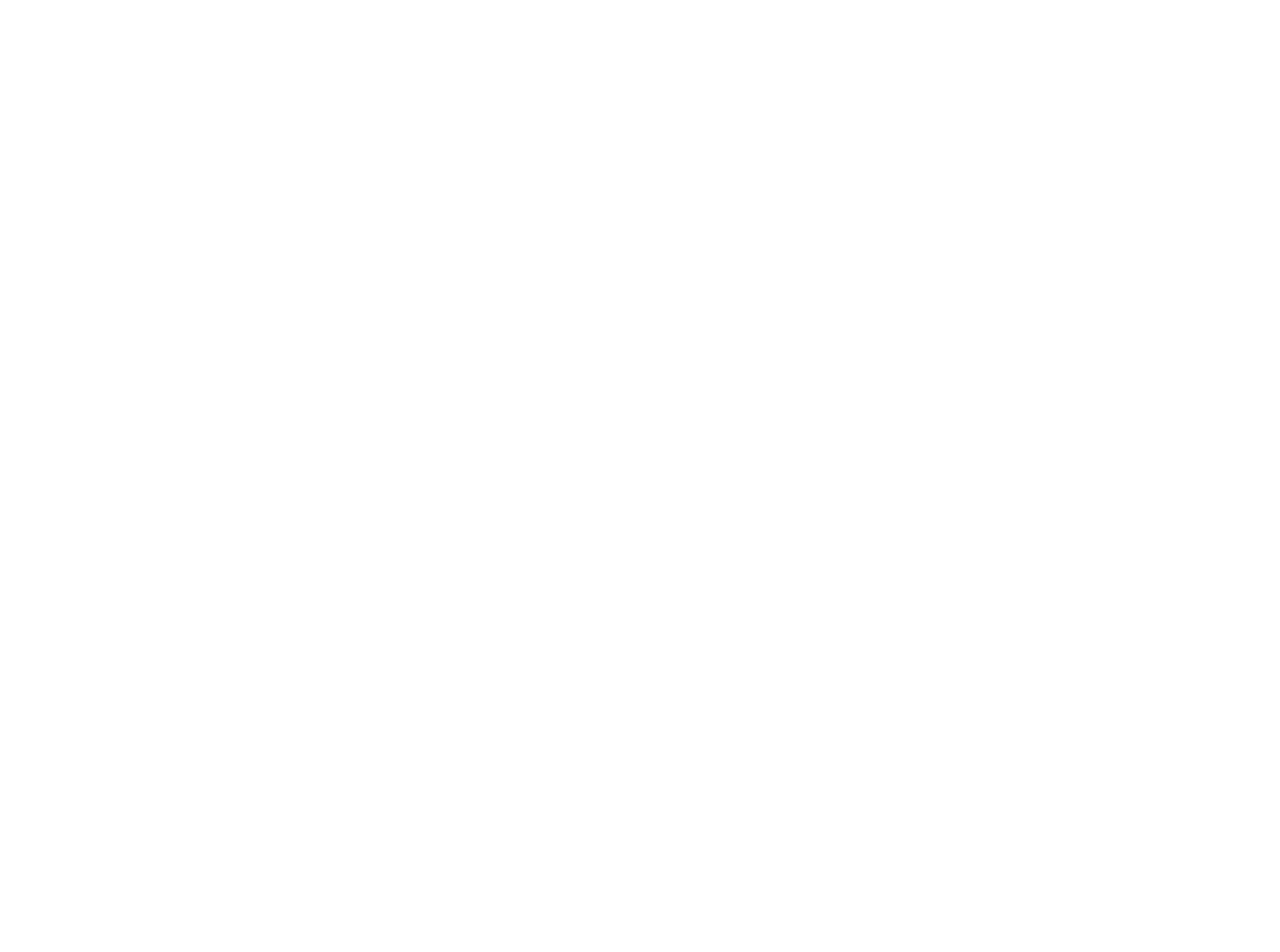
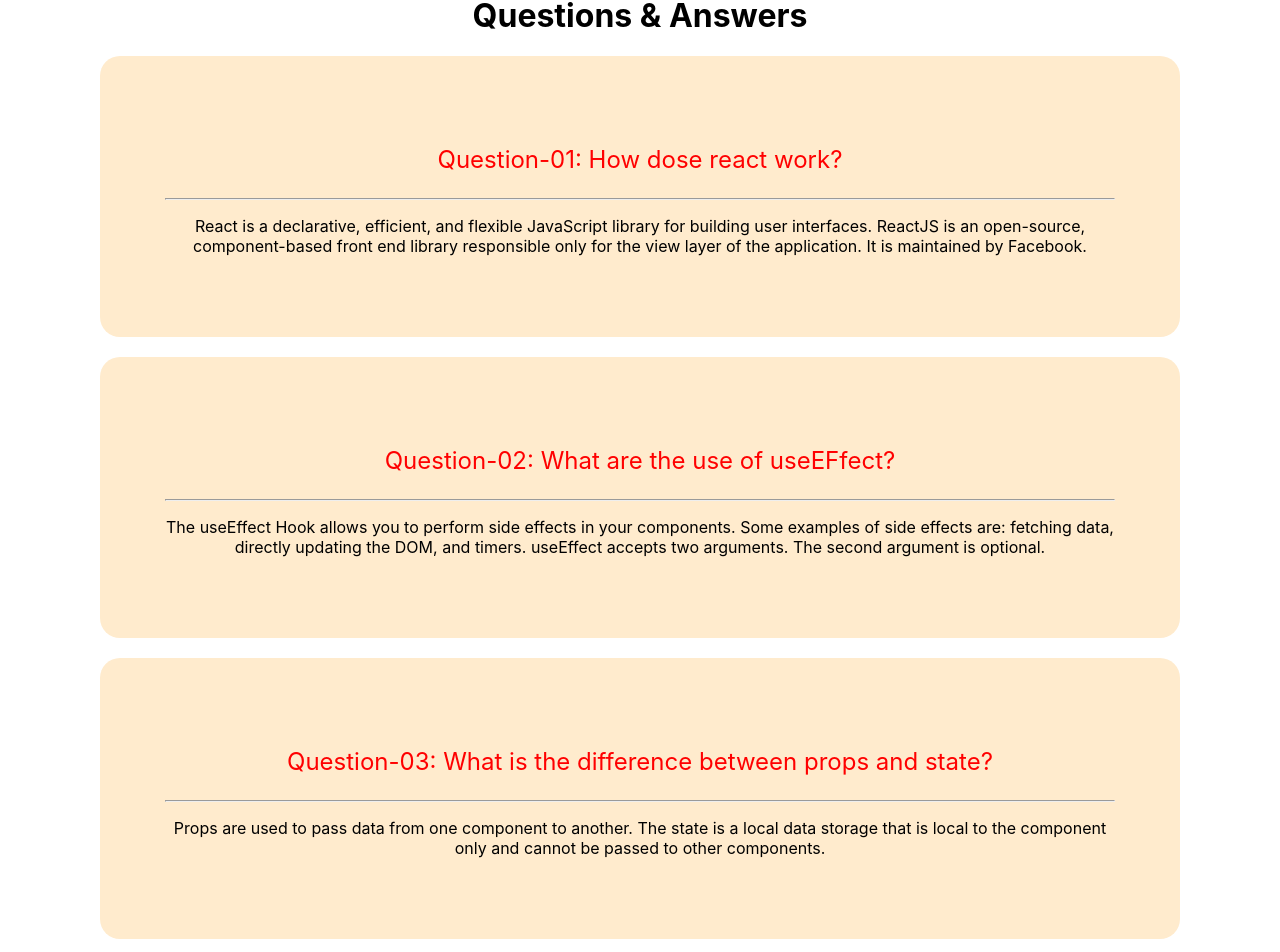
Before and after one commit to miavai649/assignment-8, a React (Create React App) app: page / in a window 1280 px wide. Shown: the part 1486-2438 px from the top of the page. Before the commit the page ends 1402 px from the top, so only its background shows below. Built offline with nearby package versions, Linux system fonts and the light colour scheme.

Commit message:
questions added

```diff
--- a/src/App.js
+++ b/src/App.js
@@ -1,10 +1,12 @@
 import './App.css';
 import Container from './components/Container/Container';
+import Questions from './components/Questions/Questions';
 
 function App() {
   return (
     <div className="App">
       <Container></Container>
+      <Questions></Questions>
     </div>
   );
 }
--- a/src/components/Container/Container.css
+++ b/src/components/Container/Container.css
@@ -23,3 +23,14 @@
   grid-template-columns: repeat(3, 1fr);
   gap: 50px;
 }
+
+@media screen and (max-width: 689px) {
+  .container {
+    display: grid;
+    grid-template-columns: 1fr;
+  }
+  .cards {
+    display: grid;
+    grid-template-columns: repeat(1, 1fr);
+  }
+}
--- a/src/components/Details/Details.css
+++ b/src/components/Details/Details.css
@@ -1,6 +1,6 @@
 .details-section {
   background-color: cadetblue;
-  height: 100vh;
+  height: 1000px;
   text-align: center;
   margin-top: 300px;
   margin-right: 40px;
--- /dev/null
+++ b/src/components/Questions/Questions.css
@@ -0,0 +1,14 @@
+.questions {
+  text-align: center;
+  margin-top: 80px;
+}
+.answers {
+  background-color: blanchedalmond;
+  margin: 20px 100px;
+  padding: 65px;
+  border-radius: 20px;
+}
+.question {
+  font-size: x-large;
+  color: red;
+}
--- /dev/null
+++ b/src/components/Questions/Questions.js
@@ -0,0 +1,27 @@
+import React from 'react';
+import './Questions.css';
+
+const Questions = () => {
+    return (
+        <div className='questions'>
+            <h1>Questions & Answers</h1>
+            <div className='answers'>
+                <p className='question'>Question-01: How dose react work?</p>
+                <hr />
+                <p>React is a declarative, efficient, and flexible JavaScript library for building user interfaces. ReactJS is an open-source, component-based front end library responsible only for the view layer of the application. It is maintained by Facebook.</p>
+            </div>
+            <div className='answers'>
+                <p className='question'>Question-02: What are the use of useEFfect?</p>
+                <hr />
+                <p>The useEffect Hook allows you to perform side effects in your components. Some examples of side effects are: fetching data, directly updating the DOM, and timers. useEffect accepts two arguments. The second argument is optional.</p>
+            </div>
+            <div className='answers'>
+                <p className='question'>Question-03: What is the difference between props and state?</p>
+                <hr />
+                <p>Props are used to pass data from one component to another. The state is a local data storage that is local to the component only and cannot be passed to other components.</p>
+            </div>
+        </div>
+    );
+};
+
+export default Questions;
```
